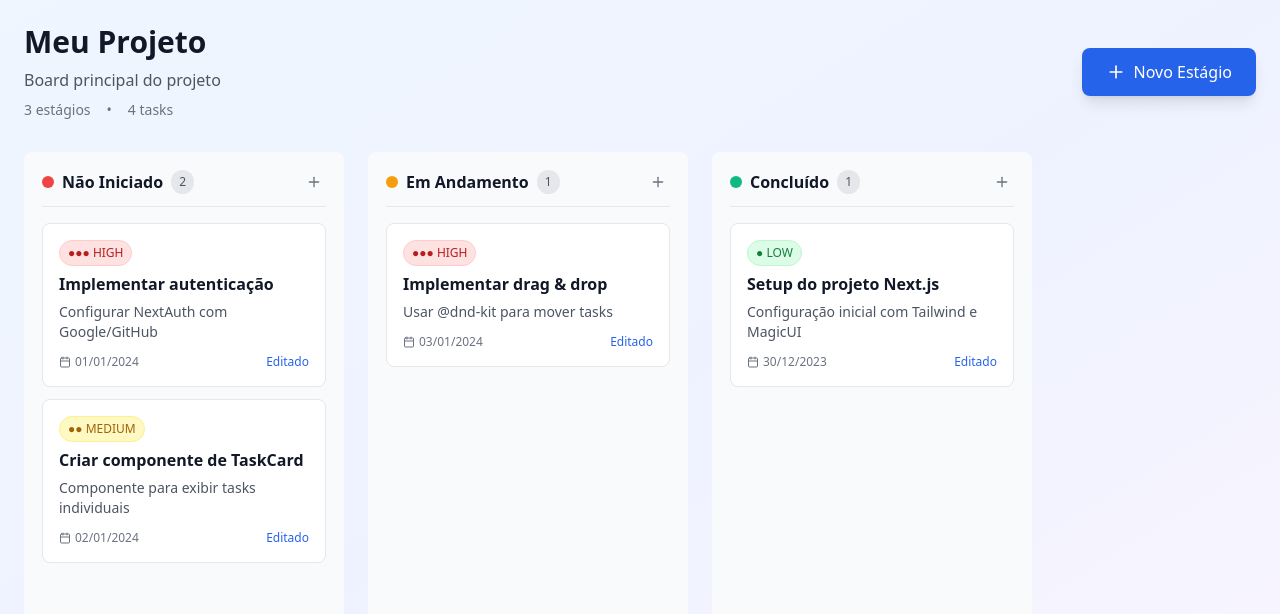
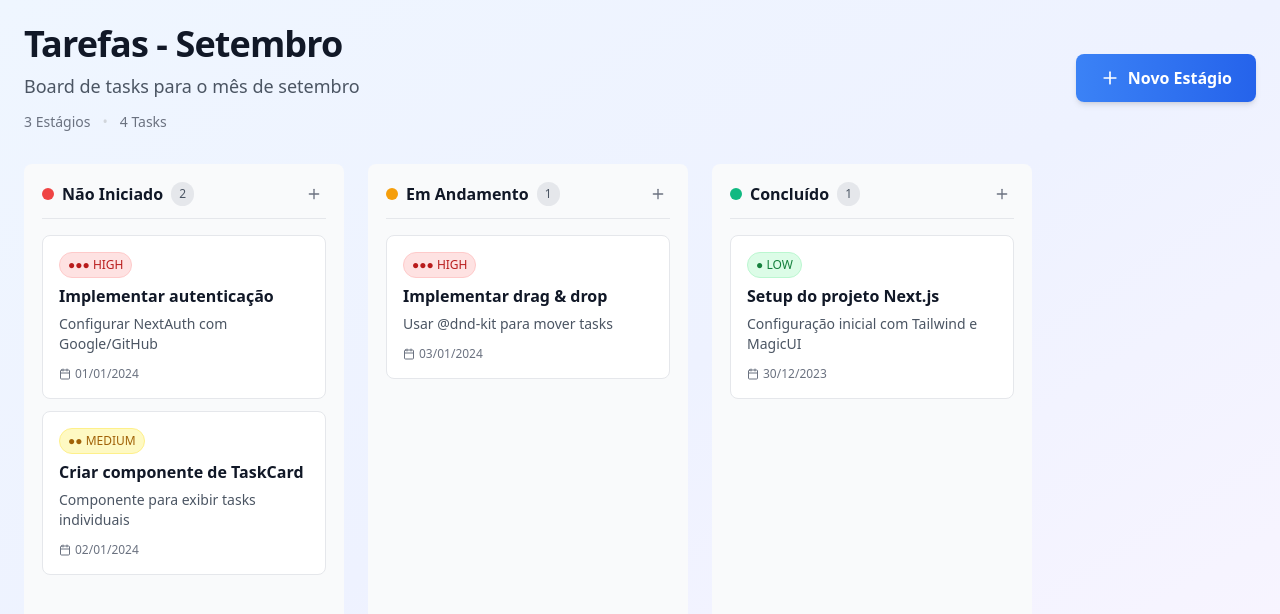
Before and after one commit to otaviotemoteo/TaskBoard, a Next.js app: page / in a window 1280 px wide. Shown: the top 614 px of the page. Built offline with nearby package versions, Linux system fonts and the light colour scheme.

Commit message:
fix: components style and mockData

```diff
--- a/src/components/TaskBoard.tsx
+++ b/src/components/TaskBoard.tsx
@@ -141,24 +141,31 @@ export const TaskBoard = ({ initialBoard }: TaskBoardProps) => {
         animate={{ opacity: 1, y: 0 }}
         className="mb-8"
       >
-        <div className="flex items-center justify-between">
-          <div>
-            <h1 className="text-3xl font-bold text-gray-900 mb-2">
+        <div className="flex flex-col sm:flex-row items-start sm:items-center justify-between mb-6">
+          {/* Títulos e informações do board */}
+          <div className="flex flex-col">
+            <h1 className="text-4xl font-extrabold text-gray-900 mb-2 tracking-tight">
               {board.title}
             </h1>
-            <p className="text-gray-600">{board.description}</p>
-            <div className="flex items-center gap-4 mt-2 text-sm text-gray-500">
-              <span>{board.stages.length} estágios</span>
-              <span>•</span>
-              <span>{board.tasks.length} tasks</span>
+            <p className="text-gray-600 text-lg">{board.description}</p>
+            <div className="flex items-center gap-3 mt-3 text-sm text-gray-500 font-medium">
+              <span>
+                {board.stages.length} Estágio
+                {board.stages.length > 1 ? "s" : ""}
+              </span>
+              <span className="text-gray-300">•</span>
+              <span>
+                {board.tasks.length} Task{board.tasks.length > 1 ? "s" : ""}
+              </span>
             </div>
           </div>
 
+          {/* Botão Novo Estágio */}
           <motion.button
-            whileHover={{ scale: 1.02 }}
-            whileTap={{ scale: 0.98 }}
+            whileHover={{ scale: 1.03 }}
+            whileTap={{ scale: 0.97 }}
             onClick={() => setCreateStageModalOpen(true)}
-            className="flex items-center gap-2 bg-blue-600 text-white px-6 py-3 rounded-lg hover:bg-blue-700 transition-colors shadow-lg hover:shadow-xl"
+            className="mt-4 sm:mt-0 flex items-center gap-2 bg-gradient-to-r from-blue-500 to-blue-600 text-white font-semibold px-6 py-3 rounded-lg shadow-md hover:shadow-xl transition-all duration-300"
           >
             <Plus size={20} />
             Novo Estágio
--- a/src/components/TaskCard.tsx
+++ b/src/components/TaskCard.tsx
@@ -104,10 +104,6 @@ export const TaskCard = ({
           <Calendar size={12} />
           <span>{new Date(task.createdAt).toLocaleDateString("pt-BR")}</span>
         </div>
-
-        {task.createdAt !== task.updatedAt && (
-          <span className="text-blue-600">Editado</span>
-        )}
       </div>
     </motion.div>
   );
--- a/src/data/mockData.ts
+++ b/src/data/mockData.ts
@@ -2,8 +2,8 @@ import { Board } from "@/types/task";
 
 export const mockBoard: Board = {
   id: "board-1",
-  title: "Meu Projeto",
-  description: "Board principal do projeto",
+  title: "Tarefas - Setembro",
+  description: "Board de tasks para o mês de setembro",
   userId: "user-1",
   createdAt: new Date(),
   updatedAt: new Date(),
```
